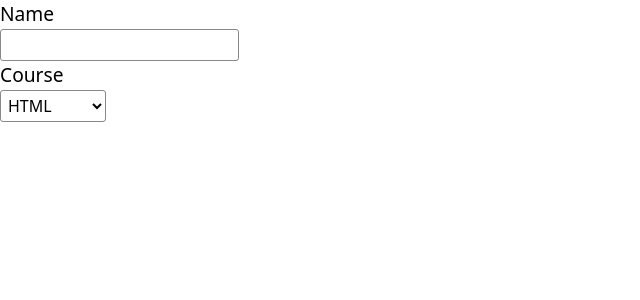
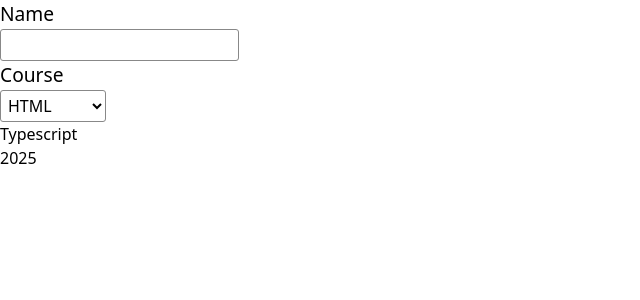
Before and after one commit to rodrigolluzdevr/testing_react_next_typescript, a Next.js app: page /inputs/inputs in a window 1280 px wide. Shown: the top 300 px of the page, without its empty margins (0-640 px from the left). Built offline with nearby package versions, Linux system fonts and the light colour scheme.

Commit message:
feat: new feature - useefect.

```diff
--- /dev/null
+++ b/src/components/Global.tsx
@@ -0,0 +1,4 @@
+export default class Global {
+    static course = "Typescript"
+    static year = "2025"
+}
--- /dev/null
+++ b/src/pages/filter/filter.tsx
@@ -0,0 +1,7 @@
+export default function filter() {
+    return (
+        <div>
+
+        </div>
+    )
+}
--- a/src/pages/inputs/inputs.tsx
+++ b/src/pages/inputs/inputs.tsx
@@ -1,4 +1,6 @@
 import { useState } from "react"
+
+import Global from "@/components/Global"
 
 const courses = ["HTML", "React", "Vue", "C#", "Typescript", "Arduino"]
 
@@ -35,6 +37,10 @@ export default function inputs() {
                     }
                 </select>
             </div>
+            <div>
+                <p>{Global.course}</p>
+                <p>{Global.year}</p>
+            </div>
         </div>
     )
 }
--- /dev/null
+++ b/src/pages/useeffect/useeffect.tsx
@@ -0,0 +1,25 @@
+import { useEffect, useState } from "react"
+
+export default function UseEffect() {
+    const [cont, setCont] = useState<number>(0)
+
+    useEffect(() => {
+
+    })
+
+    function add() {
+        let c = cont
+        c++
+        setCont(c)
+    }
+
+    return (
+        <div>
+            <div>
+                <p>{`Value of cont: ${cont}`}</p>
+                <p>{`Value of cont: ${cont}`}</p>
+                <button onClick={add}>Add</button>
+            </div>
+        </div>
+    )
+}
```
